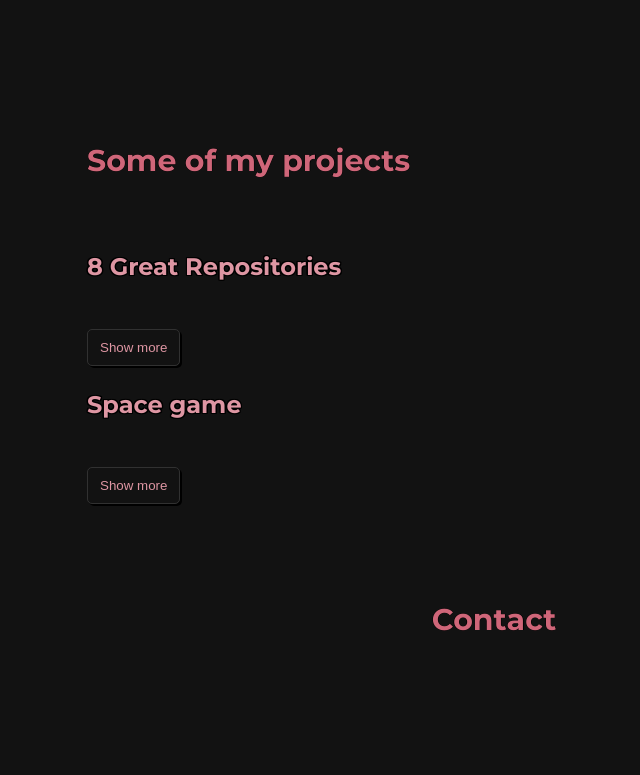
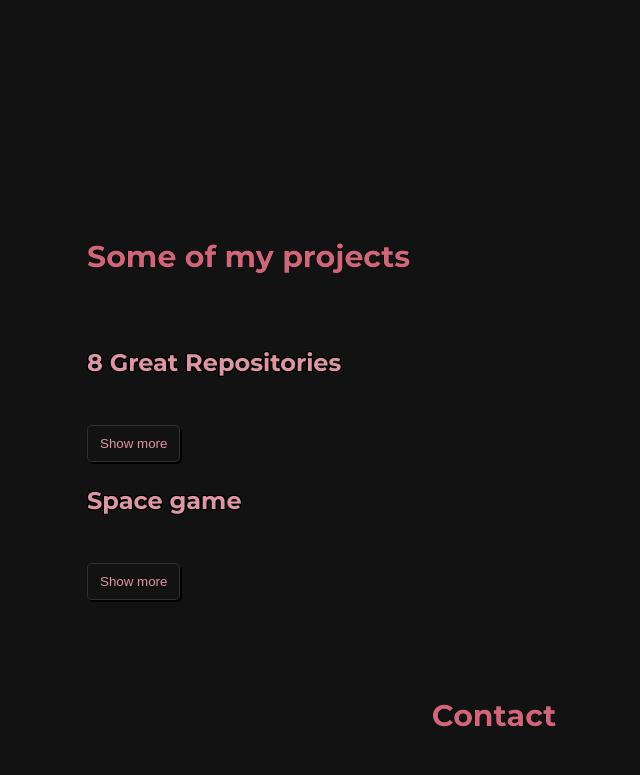
Before and after one commit to hamiat/folio, a React (Create React App) app: page / in a window 1280 px wide. Shown: the part 683-1458 px from the top of the page, without its empty margins (146-786 px from the left). Built offline with nearby package versions, Linux system fonts and the light colour scheme.

Commit message:
background to links

```diff
--- a/src/components/Navbar/navbar.module.scss
+++ b/src/components/Navbar/navbar.module.scss
@@ -8,6 +8,7 @@ nav {
     position: fixed;
 
     a {
+        background-color: $background;
       color: $secondary;
       font-size: 18px;
       &:hover {
--- a/src/components/Projects/Projects.tsx
+++ b/src/components/Projects/Projects.tsx
@@ -30,6 +30,7 @@ const Projects: React.FC = () => {
 
   return (
     <motion.section
+      id="projects"
       initial="offscreen"
       whileInView="onscreen"
       viewport={{ once: false, amount: 0.4 }}
--- a/src/components/Projects/projects.module.scss
+++ b/src/components/Projects/projects.module.scss
@@ -11,7 +11,7 @@
 }
 
 .projects {
-  padding: 0 225px;
+  padding: 96px 225px 0 225px;
   grid-column: 1 / span 2;
   grid-row: 5;
 
```
